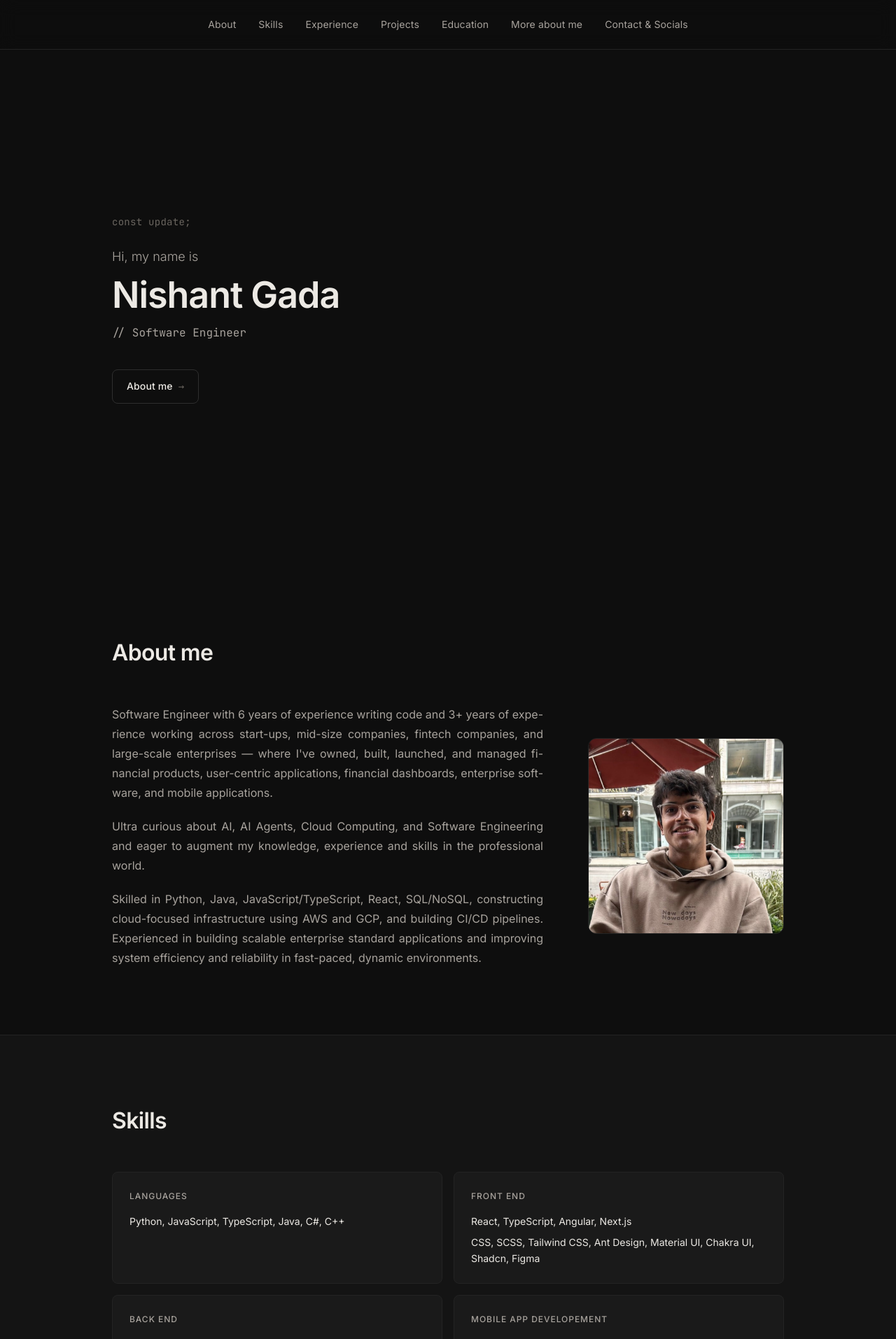
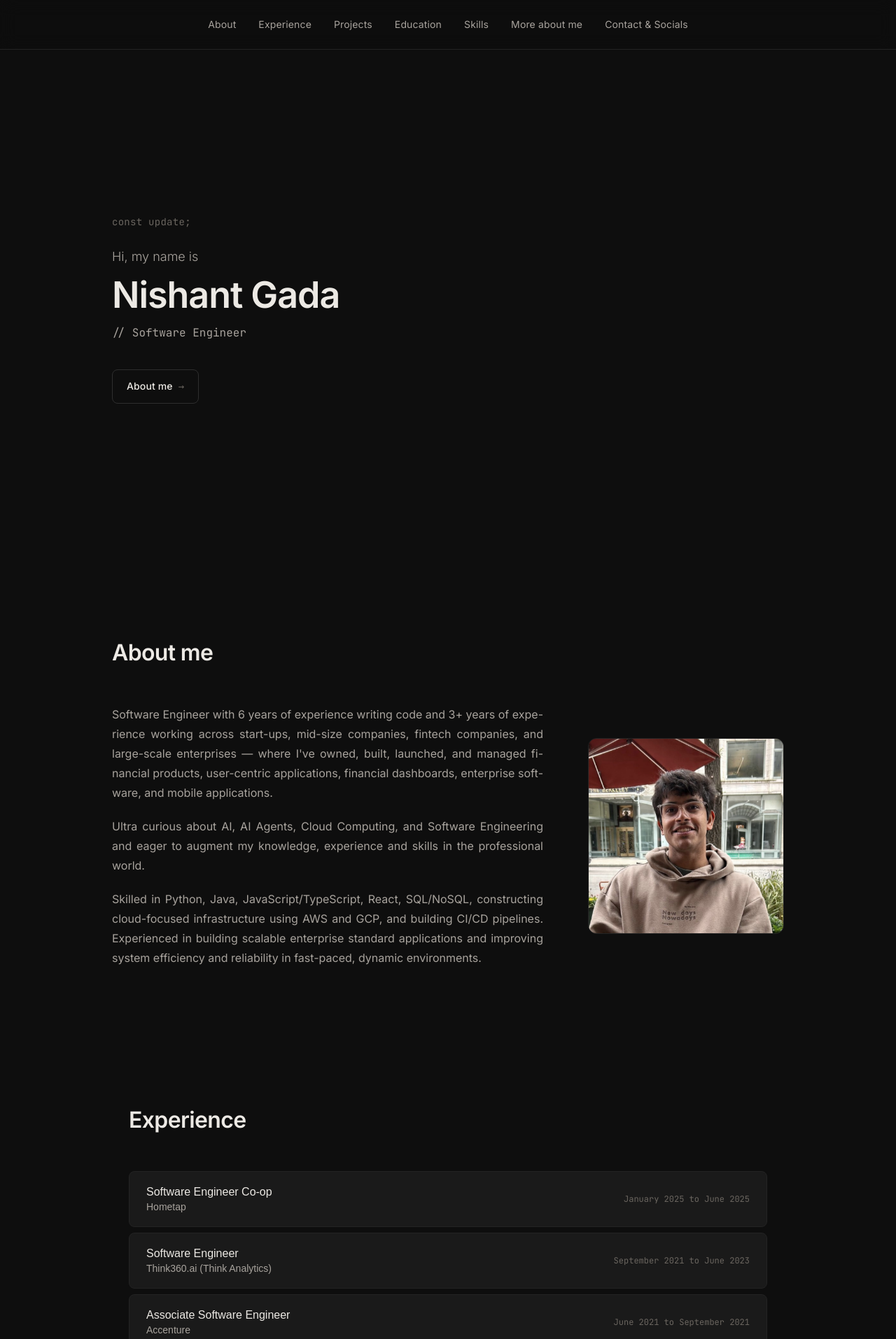
Before and after one commit to NishantGada/portfolio-v2, a React (Vite) app: page / in a window 1280 px wide. Shown: the top 1914 px of the page at 70% size. Built offline with nearby package versions, Linux system fonts and the light colour scheme.

Commit message:
fix: update section ordering

```diff
--- a/src/App.jsx
+++ b/src/App.jsx
@@ -14,10 +14,10 @@ function App() {
       <Navbar />
       <Banner />
       <About />
-      <Skills />
       <Experience />
       <Projects />
       <Education />
+      <Skills />
       <More />
       <Contact />
     </>
--- a/src/sections/Navbar/Navbar.jsx
+++ b/src/sections/Navbar/Navbar.jsx
@@ -18,10 +18,10 @@ export default function Navbar() {
 
       <ul className={isActive ? 'active' : ''}>
         <li><a href="#about">About</a></li>
-        <li><a href="#skills">Skills</a></li>
         <li><a href="#experience">Experience</a></li>
         <li><a href="#projects">Projects</a></li>
         <li><a href="#education">Education</a></li>
+        <li><a href="#skills">Skills</a></li>
         <li><a href="#more">More about me</a></li>
         <li><a href="#contact">Contact & Socials</a></li>
       </ul>
```
